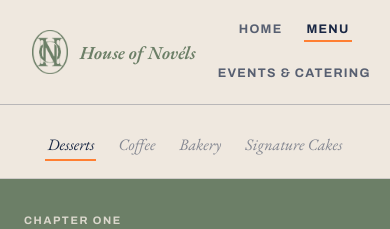
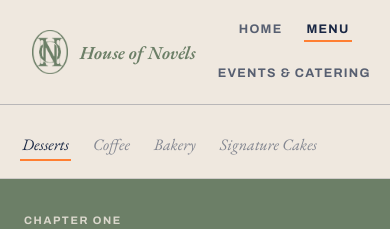
Before and after one commit to aboodaqqad-eng/Houseofnovelsv2, a React (Vite) app in the folder houseofnovelsv2/: page /menu in a window 390 px wide. Shown: the top 229 px of the page. Built offline with nearby package versions, Linux system fonts and the light colour scheme.

Commit message:
Update MenusPage.jsx

```diff
--- a/houseofnovelsv2/src/MenusPage.jsx
+++ b/houseofnovelsv2/src/MenusPage.jsx
@@ -28,7 +28,7 @@
   return (
     <div style={{ background: 'var(--off-white)' }}>
       <div className="chapter-tabs" style={{
-        display: 'flex', justifyContent: 'center', gap: 'clamp(20px, 4vw, 48px)', flexWrap: 'nowrap',
+        display: 'flex', gap: 'clamp(20px, 4vw, 48px)', flexWrap: 'nowrap',
         padding: 'clamp(18px, 3vh, 28px) clamp(20px, 5vw, 70px) clamp(14px, 2vh, 20px)',
         borderBottom: '1px solid rgba(24,38,67,0.15)',
         overflowX: 'auto', WebkitOverflowScrolling: 'touch', scrollbarWidth: 'none',
@@ -149,6 +149,9 @@
           .chapter-grid { grid-template-columns: 1fr !important; }
         }
         .chapter-tabs::-webkit-scrollbar { display: none; }
+        @media (min-width: 761px) {
+          .chapter-tabs { justify-content: center; }
+        }
       `}</style>
     </div>
   );
```
